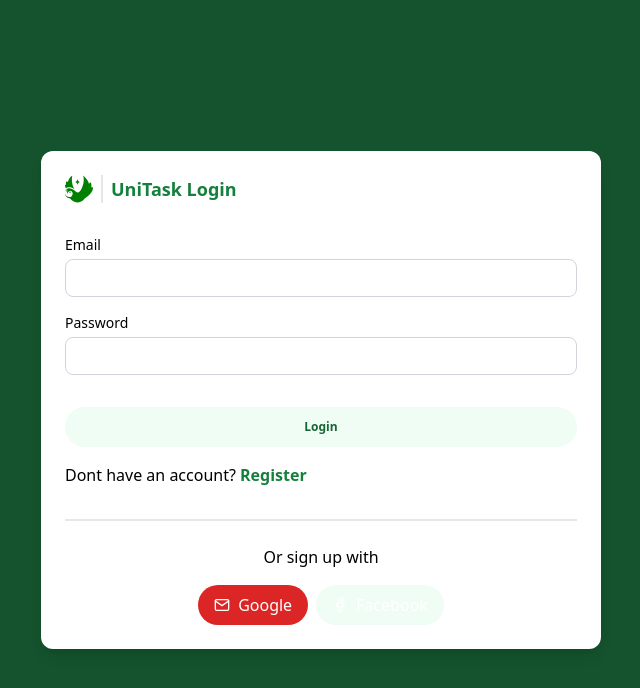
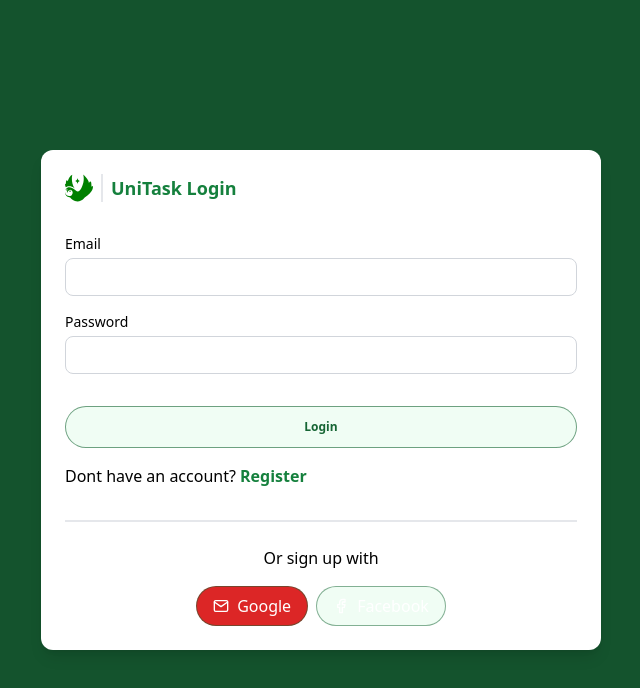
Before and after one commit to ArisSongalia/UniTask, a React (Vite) app: page /Sign-In in a window 1280 px wide. Shown: the top 688 px of the page, without its empty margins (319-959 px from the left). Built offline with nearby package versions, Linux system fonts and the light colour scheme.

Commit message:
UI update

```diff
--- a/src/components/Button.jsx
+++ b/src/components/Button.jsx
@@ -6,7 +6,7 @@ function Button({ text = 'Button', onClick, className = '', type = 'button', ico
     <button
       type={`${type}`}
       className={`flex justify-center bg-green-50 text-xs px-4 font-bold rounded-full
-      hover:bg-green-700 hover:text-white border-opacity-60 text-green-800 p-3 ${className}`}
+      hover:bg-green-700 hover:text-white border-opacity-60 border border-green-800 text-green-800 p-3 ${className}`}
       onClick={onClick}
     >
        <p className='font-bold text-xs'>{text}</p>
@@ -19,7 +19,7 @@ function ButtonIcon({ text = 'Button', onClick, className = '', type = 'button',
     <button
       type={`${type}`}
       className={`group flex text-green-800 bg-green-100  px-2 py-1 items-center rounded-full pr-4 text-xs font-bold h-fit
-      hover:bg-green-700 hover:text-white border-opacity-60 ${className}`}
+      hover:bg-green-700 hover:text-white border-opacity-60 border border-green-800 ${className}`}
       onClick={onClick}
     >
       <Icon dataFeather={dataFeather} className={`group-hover:text-white text-green-800 ${iconClassName}`} />
--- a/src/components/Icon.jsx
+++ b/src/components/Icon.jsx
@@ -11,7 +11,7 @@ function IconAction({ className = '', dataFeather = 'edit-2', actionText= '', st
   return (
     <section
       className={`flex rounded-full p-2 gap-2 items-center justify-center text-green-900
-        w-fit h-8 cursor-pointer bg-green-50
+        w-fit h-8 cursor-pointer bg-green-50 border border-green-800 border-opacity-50
         hover:bg-green-700 hover:text-white
         active:bg-green-700 focus:bg-green-50 focus:outline-none
         ${className}`}
--- a/src/components/TitleSection.jsx
+++ b/src/components/TitleSection.jsx
@@ -38,7 +38,7 @@ function HeadTitleSection({title = 'Title', className = '', nextTitle}) {
 function IconTitleSection({title = 'Title', iconOnClick, dataFeather = '', extraIcon, className= '', titleClassName = ""}) {
   return (
     <section className={`flex w-full mb-4 justify-between ${className}`}>
-      <h2 className={`font-semibold w-full max-w-[80%] overflow-hidden overflow-ellipsis ${titleClassName}`}>{title}</h2>
+      <h2 className={`font-semibold w-full max-w-[80%] overflow-hidden overflow-ellipsis  ${titleClassName}`}>{title}</h2>
       <span className='flex gap-2'>
         <IconAction dataFeather={`${dataFeather}`} iconOnClick={iconOnClick}/>
         {extraIcon}
--- a/src/components/modal-group/Modal.jsx
+++ b/src/components/modal-group/Modal.jsx
@@ -414,8 +414,8 @@ function CreateTask({ closeModal, id }) {
           {projectData.type === 'Shared' ? (
             <label className="flex flex-col gap-2 text-gray-600">
               Select Team Members
-              <section className='flex flex-col gap-2 p-4 rounded-lg bg-green-50'>
-                <p className='text-green-700'>Available Members</p>
+              <section className='flex flex-col gap-2 p-4 rounded-lg bg-slate-50'>
+                <p className=' font-semibold text-sm'>Available Members</p>
 
                 <section className="grid grid-cols-2 gap-2">
                   {loading ? (
@@ -424,7 +424,6 @@ function CreateTask({ closeModal, id }) {
                     projectData['team'].map((member) => (
                     <UserCard key={member.uid} user={member} onStateChange={handleStateChange} />
                   )))}
-
                 </section>
               </section>
 
@@ -442,11 +441,12 @@ function CreateTask({ closeModal, id }) {
                 />
               </div>
 
-              <ButtonIcon text='Add Members' dataFeather='user-plus' />
+
             </label>
           ) : (null)}
 
           <p style={{ color: message.color }}>{message.text}</p>
+          <Button type="submit" text="Create Task" className="py-3" onClick={handleShowAddMembers}/>
         </form>
       </section>
     </div>
```
